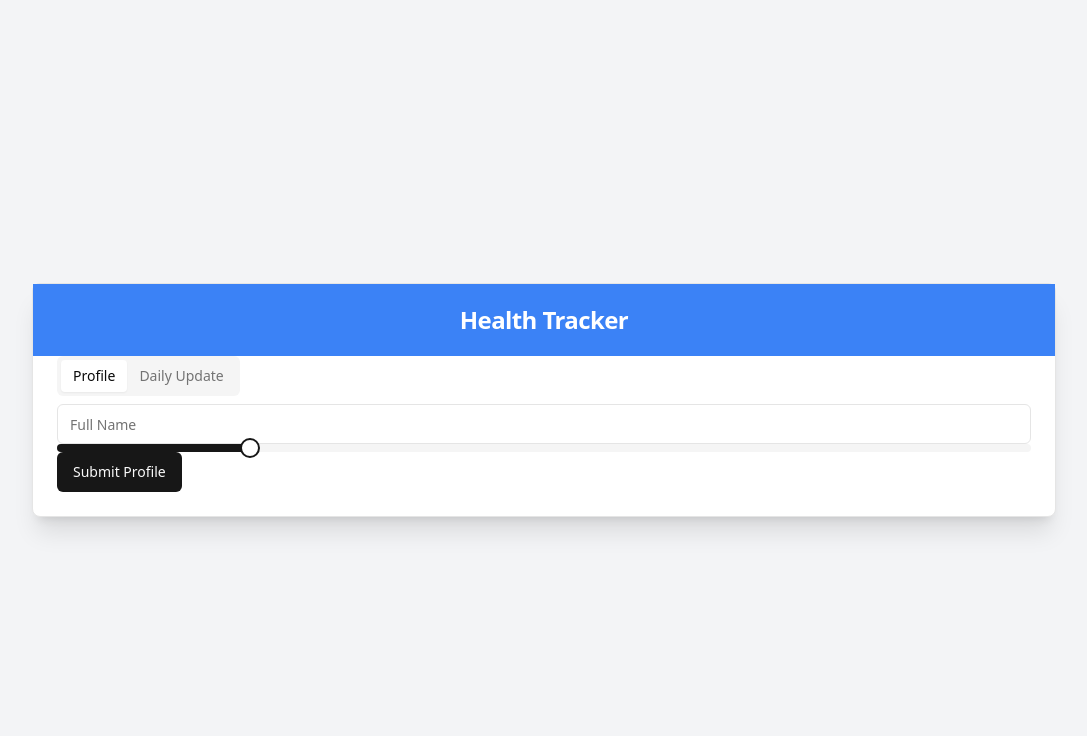
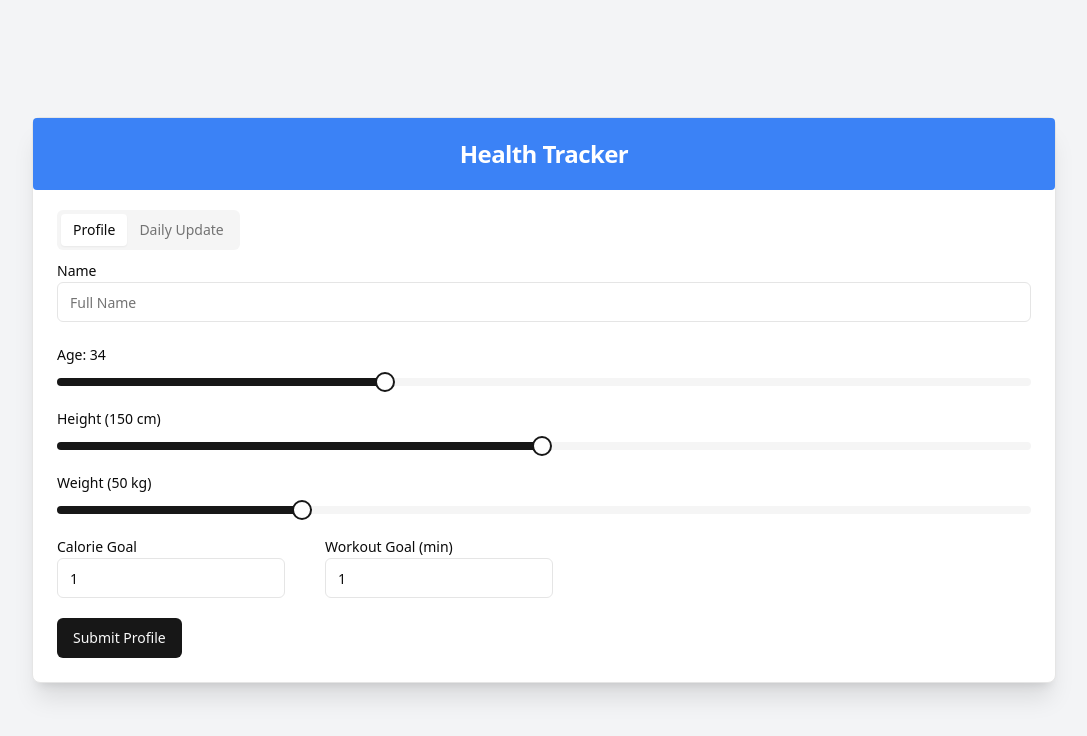
Before and after one commit to MateusBarceliniTuring/xAI_react_jsx, a React (Vite) app: page / in a window 1280 px wide. Shown: the top 736 px of the page, without its empty margins (96-1183 px from the left). Built offline with nearby package versions, Linux system fonts and the light colour scheme.

Commit message:
40963-IdealResponse ProfileForm

```diff
--- a/src/App.jsx
+++ b/src/App.jsx
@@ -1,9 +1,11 @@
 import React, { useState } from 'react';
-import { Card, CardContent, CardHeader, CardTitle } from "@/components/ui/card";
+import { Card, CardHeader, CardTitle, CardContent } from "@/components/ui/card";
 import { Tabs, TabsContent, TabsList, TabsTrigger } from "@/components/ui/tabs";
+import { Label } from "@/components/ui/label";
+import { Input } from "@/components/ui/input";
 import { Button } from "@/components/ui/button";
-import { Input } from "@/components/ui/input";
 import { Slider } from "@/components/ui/slider";
+import { Separator } from "@/components/ui/separator"
 
 // Mini Card Component
 const MiniCard = ({ title, value, percentage }) => {
@@ -21,8 +23,17 @@ const MiniCard = ({ title, value, percentage }) => {
 
 export default function App() {
   const [tab, setTab] = useState('profile');
-  const [profile, setProfile] = useState({ name: '', age: 20, height: 170, weight: 60, calorieGoal: 2000, workoutGoal: 60 });
-  const [daily, setDaily] = useState({ calories: 0, workoutTime: 0 });
+
+  const [profile, setProfile] = useState({
+    name: '',
+    age: null,
+    height: null,
+    weight: null,
+    calorieGoal: null,
+    workoutGoal: null
+  });
+
+  const [daily, setDaily] = useState([]);
   const [submitted, setSubmitted] = useState(false);
 
   // Validation and form submission logic would go here
@@ -39,42 +50,152 @@ export default function App() {
     return ((done / goal) * 100).toFixed(2);
   };
 
+  const handleProfileForm = (newForm) => {
+    setProfile(newForm);
+  };
+
+  const handleDailyUpdateForm = (newForm) => {
+    setDaily(prev => [...prev, newForm]);
+  }
+
+  const TabProfileForm = ({ onSubmit }) => {
+    const [name, setName] = useState('');
+    const [age, setAge] = useState(34);
+    const [height, setHeight] = useState(150);
+    const [weight, setWeight] = useState(50);
+    const [calorieGoal, setCalorieGoal] = useState(1);
+    const [workoutGoal, setWorkoutGoal] = useState(1);
+
+    return (
+      <form onSubmit={(e) => {
+        e.preventDefault();
+        onSubmit({ name, age, height, weight, calorieGoal, workoutGoal });
+      }}>
+        <Label>Name</Label>
+        <Input className="mb-5"
+              onChange={(e) => setName(e.target.value)}
+              placeholder="Full Name"
+              required
+              type="text"
+              value={name} />
+
+        <Label>Age: {age}</Label>
+        <Slider className="mb-5 mt-3"
+              max={100}
+              min={1}
+              onValueChange={(value) => setAge(value[0])}
+              step={1}
+              value={[age]} />
+
+        <Label>Height ({height} cm)</Label>
+        <Slider className="mb-5 mt-3"
+              max={300}
+              min={1}
+              onValueChange={(value) => setHeight(value[0])}
+              step={1}
+              value={[height]} />
+
+        <Label>Weight ({weight} kg)</Label>
+        <Slider className="mb-5 mt-3"
+              max={200}
+              min={1}
+              onValueChange={(value) => setWeight(value[0])}
+              step={1}
+              value={[weight]} />
+
+        <div className='flex'>
+          <div className='mr-5'>
+            <Label>Calorie Goal</Label>
+            <Input onChange={(e) => setCalorieGoal(e.target.value)}
+                  placeholder="Calorie goal"
+                  required
+                  type="number"
+                  value={calorieGoal} />
+          </div>
+
+          <div className='ml-5'>
+            <Label>Workout Goal (min)</Label>
+            <Input onChange={(e) => setWorkoutGoal(e.target.value)}
+                  placeholder="Workout time goal"
+                  required
+                  type="number"
+                  value={workoutGoal} />
+          </div>
+        </div>
+
+        <Button className="mt-5" type="submit">Submit Profile</Button>
+      </form>
+    );
+  }
+
+  const TabDailyUpdate = () => {
+    const [calorie, setCalorie] = useState(null);
+    const [workout, setWorkout] = useState(null);
+
+    return (
+      <div>
+        <form onSubmit={(e) => {
+          e.preventDefault();
+          handleDailyUpdateForm({ calorie, workout });
+        }}>
+          <div className='flex'>
+            <div className='mr-5'>
+              <Label>Calorie</Label>
+              <Input onChange={(e) => setCalorie(e.target.value)}
+                    placeholder="Calorie"
+                    required
+                    type="number"
+                    value={calorie} />
+            </div>
+
+            <div className='ml-5'>
+              <Label>Workout (min)</Label>
+              <Input onChange={(e) => setWorkout(e.target.value)}
+                    placeholder="Workout time"
+                    required
+                    type="number"
+                    value={workout} />
+            </div>
+          </div>
+
+          <Button className="mt-5" type="submit">Add Consumed Values</Button>
+        </form>
+
+        <Separator className="mt-5 mb-5" />
+
+        {submitted && (
+          <div className="mt-4">
+            <div className="flex flex-wrap justify-center">
+              <MiniCard title="Calorie Goal" value={`${calculatePercentage(daily.calories, profileCalorieGoal)}%`} percentage={calculatePercentage(daily.calories, profileCalorieGoal)} />
+              <MiniCard title="Workout Goal" value={`${calculatePercentage(daily.workoutTime, profileWorkoutGoal)}%`} percentage={calculatePercentage(daily.workoutTime, profileWorkoutGoal)} />
+              <MiniCard title="Total Calories" value={`${daily.calories} cal`} />
+              <MiniCard title="Total Workout Time" value={`${daily.workoutTime} min`} />
+            </div>
+          </div>
+        )}
+      </div>
+    );
+  }
+
   return (
     <div className="flex justify-center items-center min-h-screen bg-gray-100">
       <Card className="w-[80%] max-h-[80vh] shadow-xl">
-        <CardHeader className="bg-blue-500 text-white text-center">
+        <CardHeader className="bg-blue-500 text-white text-center rounded">
           <CardTitle>Health Tracker</CardTitle>
         </CardHeader>
         <CardContent>
-          <Tabs defaultValue="profile" value={tab} onValueChange={setTab}>
-            <TabsList>
+          <Tabs className="w-full" defaultValue="profile" value={tab} onValueChange={setTab}>
+            <TabsList className="mt-5">
               <TabsTrigger value="profile">Profile</TabsTrigger>
               <TabsTrigger value="daily">Daily Update</TabsTrigger>
             </TabsList>
+
             <TabsContent value="profile">
-              <form onSubmit={(e) => handleSubmit(e, 'profile')}>
-                <Input type="text" placeholder="Full Name" required value={profile.name} onChange={(e) => setProfile({...profile, name: e.target.value})} />
-                <Slider min={1} max={100} value={[profile.age]} onValueChange={(value) => setProfile({...profile, age: value[0]})} label="Age" />
-                {/* Similar inputs for height, weight, etc. */}
-                <Button type="submit">Submit Profile</Button>
-              </form>
+              <TabProfileForm onSubmit={handleProfileForm} />
             </TabsContent>
+
             <TabsContent value="daily">
-              <form onSubmit={(e) => handleSubmit(e, 'daily')}>
-                <Input type="number" placeholder="Calories Consumed" required value={daily.calories} onChange={(e) => setDaily({...daily, calories: e.target.value})} />
-                <Input type="number" placeholder="Workout Time (minutes)" required value={daily.workoutTime} onChange={(e) => setDaily({...daily, workoutTime: e.target.value})} />
-                <Button type="submit">Update Daily Stats</Button>
-              </form>
-              {submitted && (
-                <div className="mt-4">
-                  <div className="flex flex-wrap justify-center">
-                    <MiniCard title="Calorie Goal" value={`${calculatePercentage(daily.calories, profile.calorieGoal)}%`} percentage={calculatePercentage(daily.calories, profile.calorieGoal)} />
-                    <MiniCard title="Workout Goal" value={`${calculatePercentage(daily.workoutTime, profile.workoutGoal)}%`} percentage={calculatePercentage(daily.workoutTime, profile.workoutGoal)} />
-                    <MiniCard title="Total Calories" value={`${daily.calories} cal`} />
-                    <MiniCard title="Total Workout Time" value={`${daily.workoutTime} min`} />
-                  </div>
-                </div>
-              )}
+              <TabDailyUpdate />
             </TabsContent>
           </Tabs>
         </CardContent>
```
